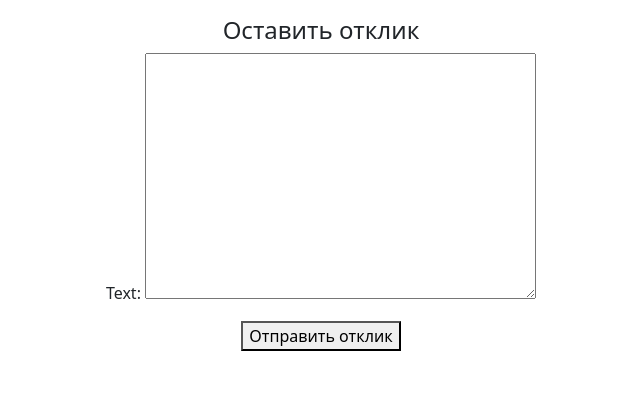
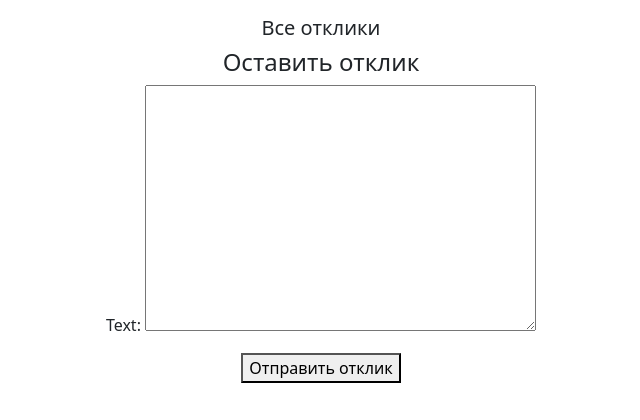
Before and after one commit to Natanat2/EndProject, a Django app: template callboard/templates/add_response_to_post.html in a window 1280 px wide. Shown: the part 56-476 px from the top of the page, without its empty margins (319-959 px from the left). Run offline with Django 4.2, Linux system fonts and the light colour scheme; the template is opened without the code that fills it: values that come from a table or form of the project are taken from there, others are empty; some libraries are stand-ins or nearby versions.

Commit message:
start proj add response func add url in post done
EMAIL_BACKEND (console)smtp

```diff
--- a/callboard/templates/add_response_to_post.html
+++ b/callboard/templates/add_response_to_post.html
@@ -4,7 +4,7 @@
 <h1>{{ post.title }}</h1>
 <p>{{ post.content|safe }}</p>
 
-
+<h5>Все отклики</h5>
 {% for response in post.response_set.all %}
 <p>{{ response.text }} - {{ response.responseUser.username }} - {{ response.dateCreation }}</p>
 {% endfor %}
```
